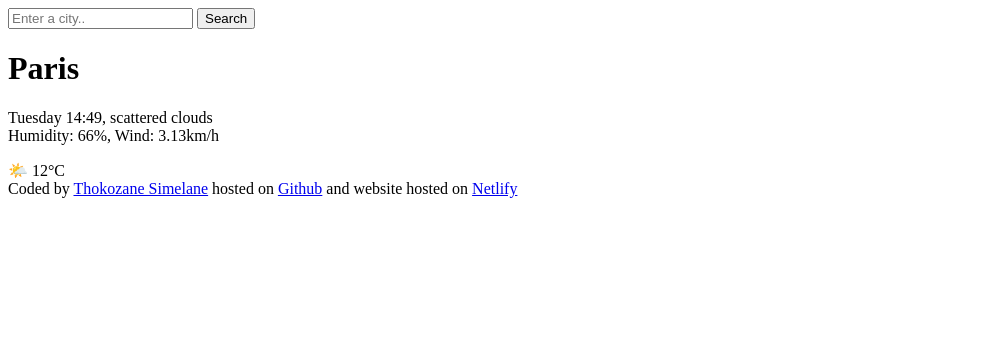
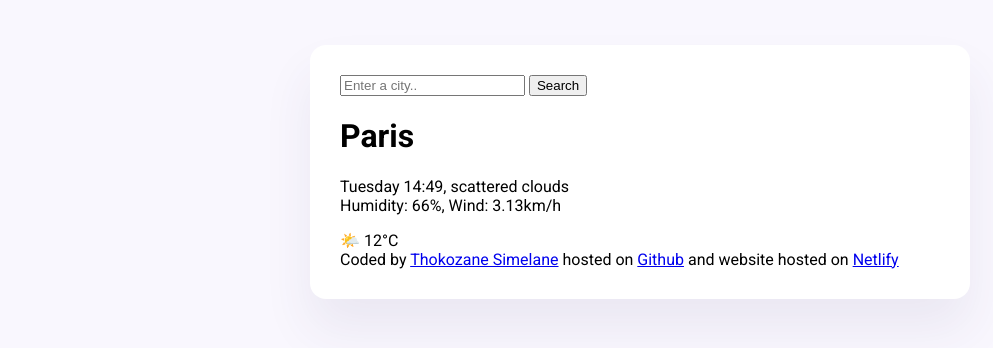
Before and after one commit to Thokozane2711/weather-app, a plain HTML site: page index.html in a window 1280 px wide. Shown: the whole page, without its empty margins (0-993 px from the left). Drawn offline with Linux system fonts and the light colour scheme.

Commit message:
style main container and added custom fonts

```diff
--- a/index.html
+++ b/index.html
@@ -3,9 +3,18 @@
 <head>
     <meta charset="UTF-8">
     <meta name="viewport" content="width=device-width, initial-scale=1.0">
+    <link rel="stylesheet" href="src/style.css">
+
+    <link
+    href="https://fonts.googleapis.com/css2?family=Roboto:ital,wght@0,100;0,300;0,400;0,500;0,700;0,900;1,100;1,300;1,400;1,500;1,700;1,900&display=swap"
+    rel="stylesheet"
+  />
     <title>Weather app</title>
 </head>
 <body>
+    <div class="weather-app">
+
+
     <header>
         <form>
           <input type="search" placeholder="Enter a city.." required />
@@ -35,5 +44,6 @@
        Netlify</a>
 
         </footer>
+        </div>
 </body>
 </html>
--- /dev/null
+++ b/src/style.css
@@ -0,0 +1,14 @@
+body{background-color: #f9f7fe;
+    font-family: "Roboto", sans-serif;
+
+}
+
+.weather-app{background-color: white;
+    max-width: 600px;
+    margin: 45px  auto;
+    padding: 30px;
+    box-shadow: 0 30px 50px rgba(65, 50, 100, 0.08) ;
+    border-radius: 16px;
+
+
+}
```
